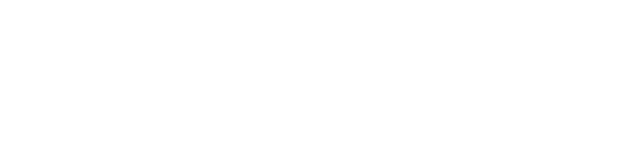
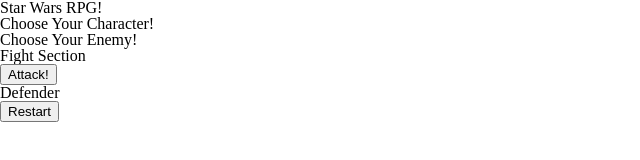
Before and after one commit to bliff182/solid-octo-train, a plain HTML site: page index.html in a window 1280 px wide. Shown: the whole page, without its empty margins (0-640 px from the left). Drawn offline with nearby package versions, Linux system fonts and the light colour scheme.

Commit message:
basic html added

```diff
--- a/index.html
+++ b/index.html
@@ -15,6 +15,34 @@
 
 <body>
 
+    <header>
+        <h1>Star Wars RPG!</h1>
+    </header>
+
+    <div id="game">
+
+        <div id="characters">
+            <p id="character-text">Choose Your Character!</p>
+        </div>
+
+        <div id="enemies">
+            <p id="enemy-text">Choose Your Enemy!</p>
+        </div>
+
+        <div id="fight-section">
+            <p>Fight Section</p>
+            <button id="attackBtn">Attack!</button>
+        </div>
+
+        <div id="defender">
+            <p>Defender</p>
+        </div>
+
+        <button id="restartBtn">Restart</button>
+
+    </div>
+
+
     <script src="https://code.jquery.com/jquery-3.4.1.min.js"
         integrity="sha256-CSXorXvZcTkaix6Yvo6HppcZGetbYMGWSFlBw8HfCJo=" crossorigin="anonymous"></script>
     <script type="text/javascript" src="assets/javascript/game.js"></script>
```
